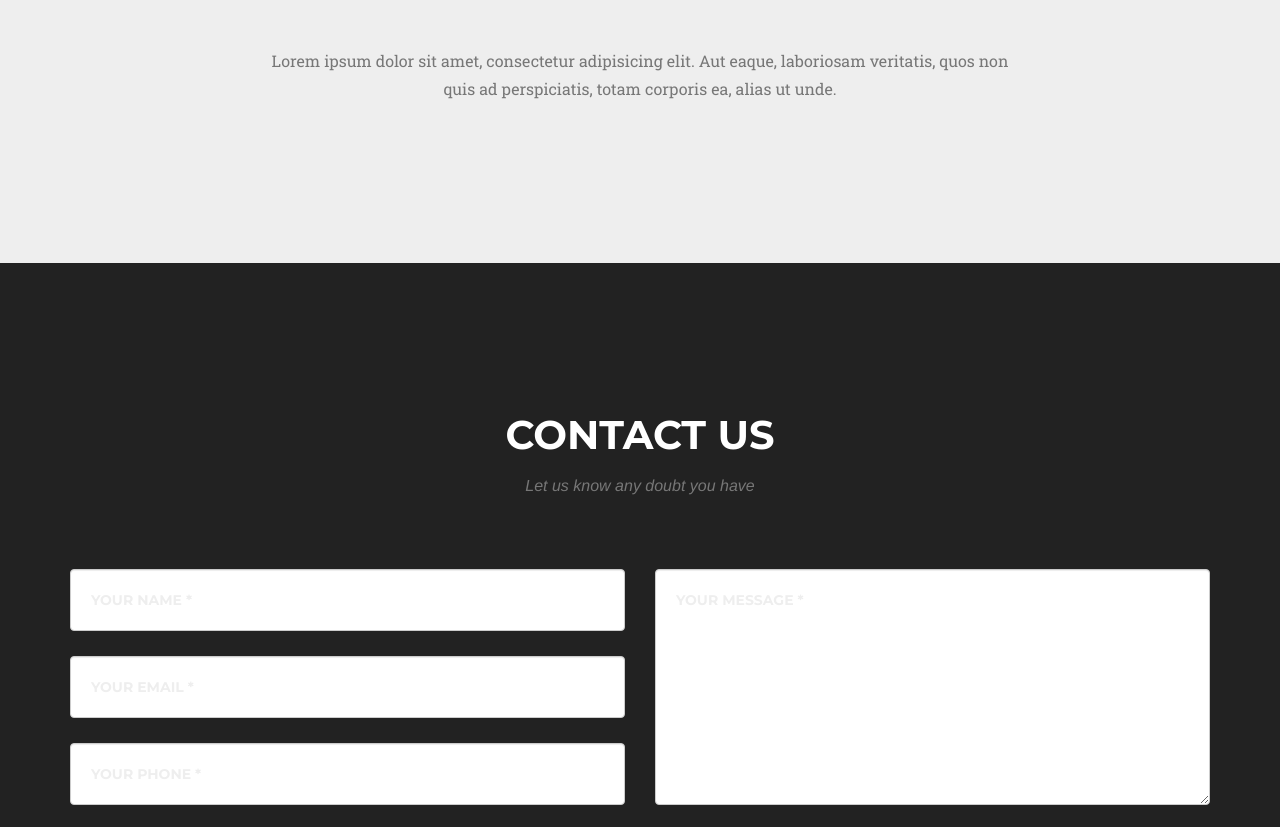
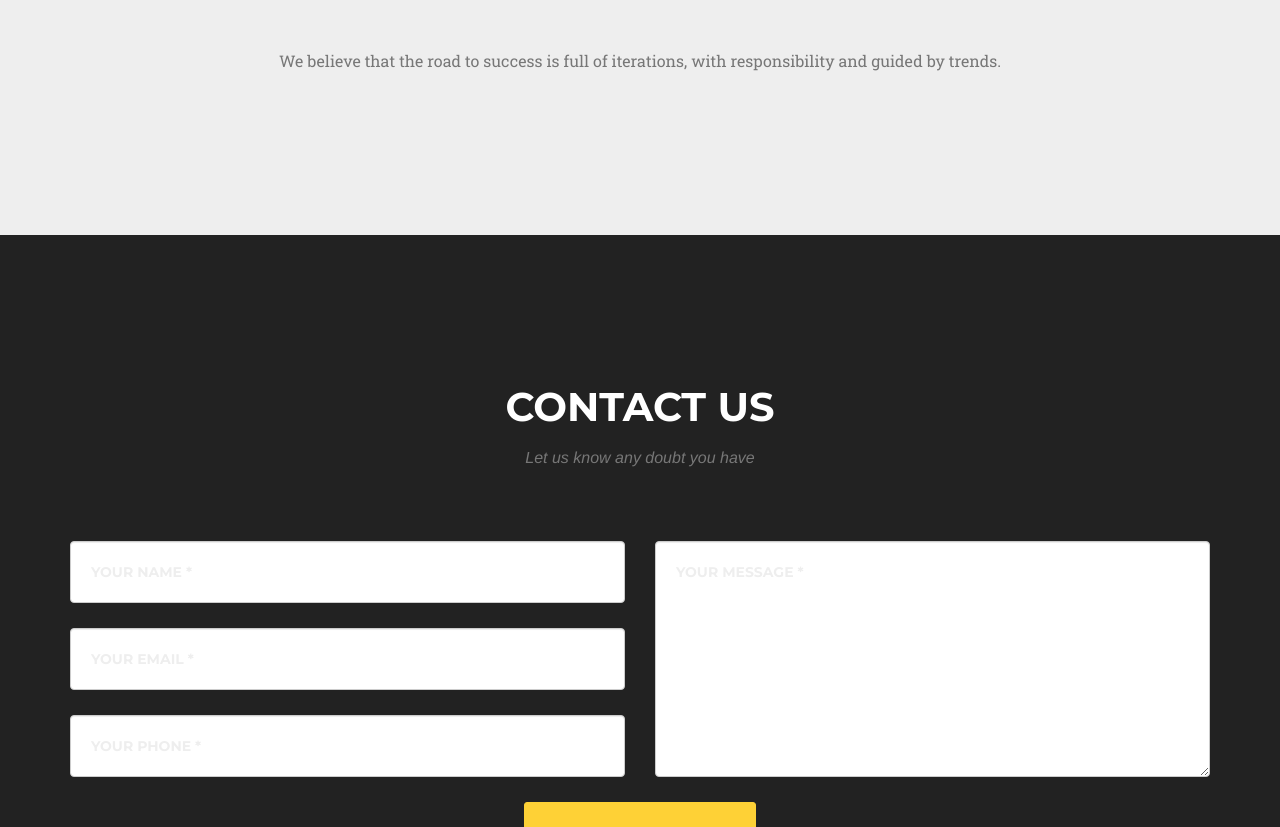
Before and after one commit to ezequielsalas/restack-demo-page, a website: page index.html in a window 1280 px wide. Shown: the part 3067-3894 px from the top of the page. Drawn offline with nearby package versions, Linux system fonts and the light colour scheme; a web font is replaced by a local one.

Commit message:
Adding more text

```diff
--- a/index.html
+++ b/index.html
@@ -225,7 +225,7 @@
             </div>
             <div class="row">
                 <div class="col-lg-8 col-lg-offset-2 text-center">
-                    <p class="large text-muted">Lorem ipsum dolor sit amet, consectetur adipisicing elit. Aut eaque, laboriosam veritatis, quos non quis ad perspiciatis, totam corporis ea, alias ut unde.</p>
+                    <p class="large text-muted">We believe that the road to success is full of iterations, with responsibility and guided by trends.</p>
                 </div>
             </div>
         </div>
```
